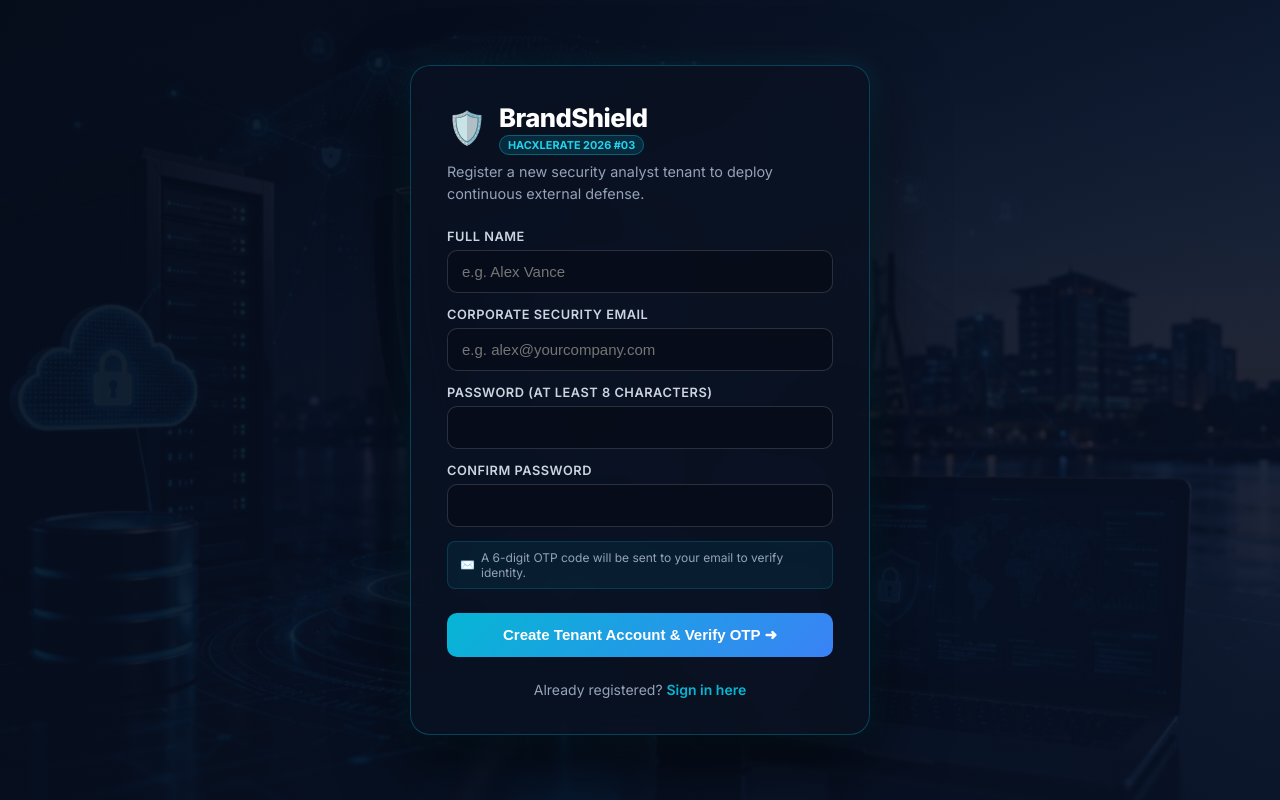
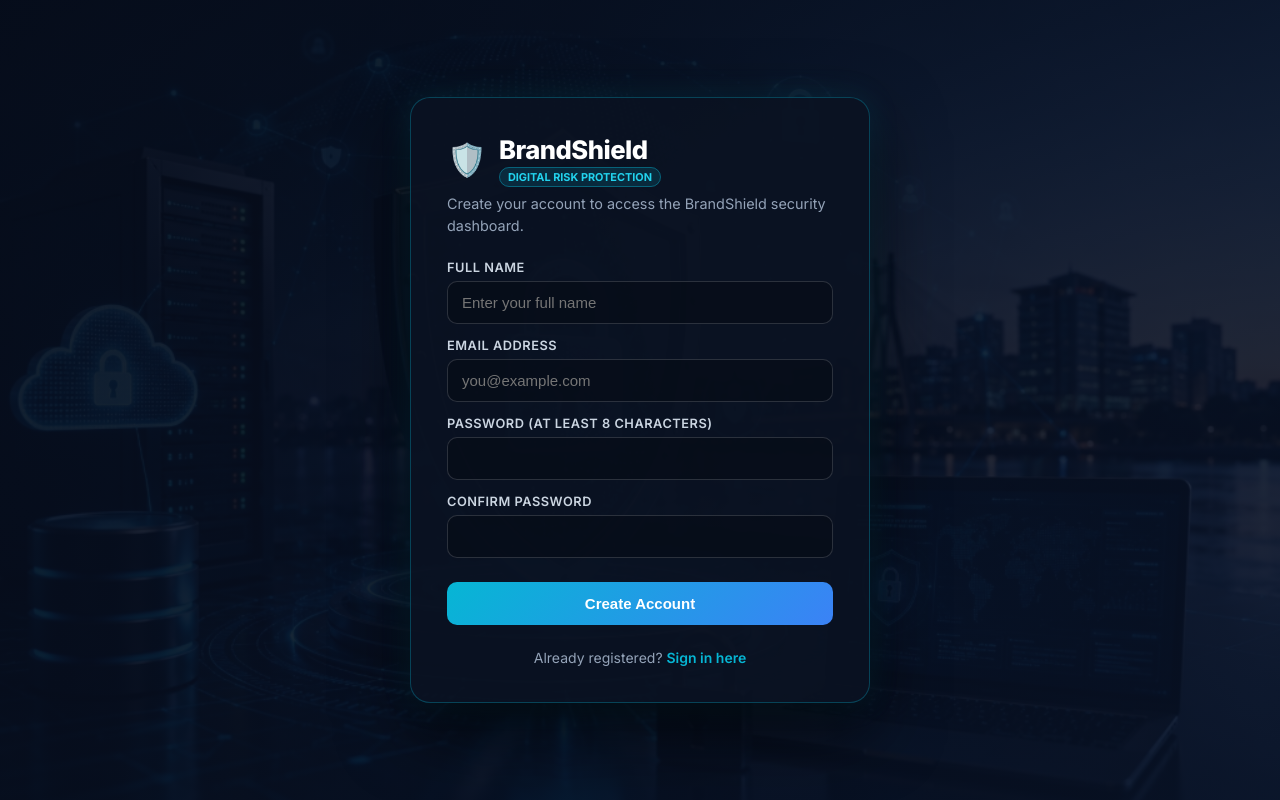
Before and after one commit to sharonkutty07-lgtm/BrandShield, a FastAPI app: page /register in a window 1280 px wide. Run offline with FastAPI, Linux system fonts and the light colour scheme.

Commit message:
Remove OTP verification

```diff
--- a/app/main.py
+++ b/app/main.py
@@ -34,7 +34,6 @@ from sqlalchemy.orm import Session
 
 from .database import engine, Base, SessionLocal
 from .models import User, Brand, LookalikeDomain, Incident, SocialImpersonation, CredentialLeak, ScanHistory
-from .core.email_service import generate_otp, send_otp_email
 from .api import brands, lookalikes, scan, incidents, impersonation, leaks, dashboard, reports
 from .core.typosquatting import generate_lookalikes
 from .core.impersonation import scan_social_impersonations
@@ -323,22 +322,24 @@ def login_submit(request: Request, email: str = Form(""), password: str = Form("
     try:
         email = (email or "").strip().lower()
         if not email or not password:
-            return RedirectResponse(url="/login?message=" + quote("Please enter both email and password."), status_code=303)
+            return RedirectResponse(
+                url="/login?message=" + quote("Please enter both email and password."),
+                status_code=303,
+            )
+
         user = db.query(User).filter(User.email == email).first()
         if not user or not _verify_password(password, user.password_hash):
-            return RedirectResponse(url="/login?message=" + quote("Email or password is incorrect."), status_code=303)
+            return RedirectResponse(
+                url="/login?message=" + quote("Email or password is incorrect."),
+                status_code=303,
+            )
 
-        # Check if user email is verified
+        # OTP verification has been removed. Existing pending accounts can sign in too.
         if not user.is_verified:
-            otp = generate_otp(6)
-            user.otp_code = otp
-            user.otp_expires_at = datetime.utcnow() + timedelta(minutes=10)
+            user.is_verified = True
+            user.otp_code = None
+            user.otp_expires_at = None
             db.commit()
-            send_otp_email(user.email, otp, user.full_name)
-            return RedirectResponse(
-                url=f"/verify-otp?email={quote(user.email)}&error=" + quote("Your account is not verified yet. A 6-digit OTP has been sent to your email."),
-                status_code=303
-            )
 
         request.session.clear()
         request.session["user_id"] = user.id
@@ -367,156 +368,58 @@ def register_submit(
 ):
     full_name = (full_name or "").strip()
     email = (email or "").strip().lower()
+
     if not full_name or len(full_name) > 150:
-        return RedirectResponse(url="/register?message=" + quote("Please enter a valid name."), status_code=303)
+        return RedirectResponse(
+            url="/register?message=" + quote("Please enter a valid name."), status_code=303
+        )
     if not email or "@" not in email or len(email) > 255:
-        return RedirectResponse(url="/register?message=" + quote("Please enter a valid email address."), status_code=303)
-    if not password or len(password) < 8:
-        return RedirectResponse(url="/register?message=" + quote("Password must be at least 8 characters."), status_code=303)
+        return RedirectResponse(
+            url="/register?message=" + quote("Please enter a valid email address."), status_code=303
+        )
+    if len(password) < 8:
+        return RedirectResponse(
+            url="/register?message=" + quote("Password must be at least 8 characters."), status_code=303
+        )
     if password != confirm_password:
-        return RedirectResponse(url="/register?message=" + quote("Passwords do not match."), status_code=303)
+        return RedirectResponse(
+            url="/register?message=" + quote("Passwords do not match."), status_code=303
+        )
 
     db = SessionLocal()
     try:
-        existing_user = db.query(User).filter(User.email == email).first()
-        if existing_user:
-            if existing_user.is_verified:
-                return RedirectResponse(url="/login?message=" + quote("An account with this email already exists and is verified. Please log in."), status_code=303)
-            else:
-                # User registered before but did not verify OTP
-                otp = generate_otp(6)
-                existing_user.full_name = full_name
-                existing_user.password_hash = _hash_password(password)
-                existing_user.otp_code = otp
-                existing_user.otp_expires_at = datetime.utcnow() + timedelta(minutes=10)
-                db.commit()
-                send_otp_email(existing_user.email, otp, existing_user.full_name)
+        user = db.query(User).filter(User.email == email).first()
+        if user:
+            if user.is_verified:
                 return RedirectResponse(
-                    url=f"/verify-otp?email={quote(existing_user.email)}&message=" + quote("Account pending verification. A fresh verification OTP has been sent."),
-                    status_code=303
+                    url="/login?message=" + quote("An account with this email already exists. Please log in."),
+                    status_code=303,
                 )
+            # Convert an older unverified/OTP-pending account to the no-OTP flow.
+            user.full_name = full_name
+            user.password_hash = _hash_password(password)
+            user.is_verified = True
+            user.otp_code = None
+            user.otp_expires_at = None
+        else:
+            user = User(
+                full_name=full_name,
+                email=email,
+                password_hash=_hash_password(password),
+                is_verified=True,
+                otp_code=None,
+                otp_expires_at=None,
+            )
+            db.add(user)
 
-        # Create new unverified user
-        otp = generate_otp(6)
-        user = User(
-            full_name=full_name,
-            email=email,
-            password_hash=_hash_password(password),
-            is_verified=False,
-            otp_code=otp,
-            otp_expires_at=datetime.utcnow() + timedelta(minutes=10)
+        db.commit()
+        return RedirectResponse(
+            url="/login?message=" + quote("Account created successfully. Please sign in."),
+            status_code=303,
         )
-        db.add(user)
-        db.commit()
-        db.refresh(user)
-
-        send_otp_email(user.email, otp, user.full_name)
-        return RedirectResponse(
-            url=f"/verify-otp?email={quote(user.email)}",
-            status_code=303
-        )
-    finally:
-        db.close()
-
-
-@app.get("/verify-otp", response_class=HTMLResponse)
-def verify_otp_page(request: Request, email: str = "", message: str = "", error: str = ""):
-    if request.session.get("user_id"):
-        return RedirectResponse(url="/", status_code=303)
-    if not email:
-        return RedirectResponse(url="/login", status_code=303)
-
-    email = email.strip().lower()
-    db = SessionLocal()
-    try:
-        user = db.query(User).filter(User.email == email).first()
-        if not user:
-            return RedirectResponse(url="/register?message=" + quote("Account not found. Please create an account."), status_code=303)
-        if user.is_verified:
-            return RedirectResponse(url="/login?message=" + quote("Your account is already verified! Please sign in."), status_code=303)
-
-        smtp_configured = bool(os.environ.get("SMTP_USER", "").strip() and os.environ.get("SMTP_PASSWORD", "").strip())
-        dev_otp = user.otp_code if not smtp_configured else None
-
-        return _template_response(request, "verify_otp.html", {
-            "email": email,
-            "dev_otp": dev_otp,
-            "success": message,
-            "error": error
-        })
-    finally:
-        db.close()
-
-
-@app.post("/verify-otp")
-def verify_otp_submit(request: Request, email: str = Form(""), otp: str = Form("")):
-    email = (email or "").strip().lower()
-    otp_input = (otp or "").strip()
-    db = SessionLocal()
-    try:
-        user = db.query(User).filter(User.email == email).first()
-        if not user:
-            return RedirectResponse(url="/register?message=" + quote("Account not found. Please register."), status_code=303)
-
-        if user.is_verified:
-            return RedirectResponse(url="/login?message=" + quote("Account already verified. Please sign in."), status_code=303)
-
-        smtp_configured = bool(os.environ.get("SMTP_USER", "").strip() and os.environ.get("SMTP_PASSWORD", "").strip())
-        dev_otp = user.otp_code if not smtp_configured else None
-
-        if not user.otp_code or user.otp_code != otp_input:
-            return _template_response(request, "verify_otp.html", {
-                "email": email,
-                "dev_otp": dev_otp,
-                "error": "Invalid verification code. Please check your email or terminal and try again."
-            })
-
-        if user.otp_expires_at and user.otp_expires_at < datetime.utcnow():
-            return _template_response(request, "verify_otp.html", {
-                "email": email,
-                "dev_otp": dev_otp,
-                "error": "The verification code has expired. Please click Resend OTP below."
-            })
-
-        # Mark user verified
-        user.is_verified = True
-        user.otp_code = None
-        user.otp_expires_at = None
-        db.commit()
-
-        # Sign the user in with verified status
-        request.session.clear()
-        request.session["user_id"] = user.id
-        request.session["user_name"] = user.full_name
-        request.session["user_email"] = user.email
-        request.session["is_verified"] = True
-
-        return RedirectResponse(url="/?verified=1", status_code=303)
-    finally:
-        db.close()
-
-
-@app.post("/resend-otp")
-def resend_otp_submit(request: Request, email: str = Form("")):
-    email = (email or "").strip().lower()
-    db = SessionLocal()
-    try:
-        user = db.query(User).filter(User.email == email).first()
-        if not user:
-            return RedirectResponse(url="/register?message=" + quote("Account not found. Please create an account."), status_code=303)
-        if user.is_verified:
-            return RedirectResponse(url="/login?message=" + quote("Account is already verified. Please sign in."), status_code=303)
-
-        new_otp = generate_otp(6)
-        user.otp_code = new_otp
-        user.otp_expires_at = datetime.utcnow() + timedelta(minutes=10)
-        db.commit()
-
-        send_otp_email(user.email, new_otp, user.full_name)
-        return RedirectResponse(
-            url=f"/verify-otp?email={quote(email)}&message=" + quote("A fresh 6-digit OTP code has been dispatched."),
-            status_code=303
-        )
+    except Exception:
+        db.rollback()
+        raise
     finally:
         db.close()
 
--- a/app/templates/register.html
+++ b/app/templates/register.html
@@ -3,145 +3,47 @@
 <head>
 <meta charset="UTF-8">
 <meta name="viewport" content="width=device-width, initial-scale=1">
-<title>BrandShield | Register Tenant</title>
+<title>BrandShield | Register</title>
 <link rel="preconnect" href="https://fonts.googleapis.com">
 <link rel="preconnect" href="https://fonts.gstatic.com" crossorigin>
 <link href="https://fonts.googleapis.com/css2?family=Inter:wght@300;400;500;600;700;800&display=swap" rel="stylesheet">
 <style>
 * { box-sizing: border-box; margin: 0; padding: 0; }
-body {
-  min-height: 100vh;
-  display: grid;
-  place-items: center;
-  background-color: #060b14;
-  background-image:
-    linear-gradient(135deg, rgba(6, 12, 26, 0.92) 0%, rgba(8, 18, 38, 0.88) 100%),
-    url('/static/images/dashboard_template.jpg');
-  background-size: cover;
-  background-position: center;
-  font-family: 'Inter', -apple-system, sans-serif;
-  color: #eaf2ff;
-  padding: 24px;
-}
-.card {
-  width: min(100%, 460px);
-  padding: 36px;
-  border: 1px solid rgba(6, 182, 212, 0.3);
-  border-radius: 20px;
-  background: rgba(10, 18, 34, 0.88);
-  backdrop-filter: blur(20px);
-  box-shadow: 0 25px 70px rgba(0, 0, 0, 0.7), 0 0 30px rgba(6, 182, 212, 0.15);
-}
-.logo-box {
-  display: flex;
-  align-items: center;
-  gap: 12px;
-  margin-bottom: 8px;
-}
-.logo-icon { font-size: 2rem; }
-.logo-text { font-size: 1.6rem; font-weight: 800; color: #fff; letter-spacing: -0.02em; }
-.badge {
-  font-size: 0.68rem;
-  background: rgba(6, 182, 212, 0.15);
-  border: 1px solid rgba(6, 182, 212, 0.4);
-  color: #22d3ee;
-  padding: 2px 8px;
-  border-radius: 999px;
-  font-weight: 700;
-  text-transform: uppercase;
-}
-.sub { color: #94a3b8; margin: 0 0 24px; font-size: 0.9rem; line-height: 1.5; }
-label {
-  display: block;
-  font-size: 0.8rem;
-  font-weight: 600;
-  color: #cbd5e1;
-  margin: 14px 0 6px;
-  text-transform: uppercase;
-  letter-spacing: 0.04em;
-}
-input {
-  width: 100%;
-  padding: 12px 14px;
-  border-radius: 10px;
-  border: 1px solid rgba(255, 255, 255, 0.15);
-  background: rgba(6, 12, 24, 0.7);
-  color: white;
-  font-size: 15px;
-  transition: all 0.2s;
-}
-input:focus {
-  outline: none;
-  border-color: #06b6d4;
-  box-shadow: 0 0 10px rgba(6, 182, 212, 0.3);
-}
-button {
-  width: 100%;
-  margin-top: 24px;
-  padding: 13px;
-  border: 0;
-  border-radius: 10px;
-  background: linear-gradient(135deg, #06b6d4, #3b82f6);
-  color: #fff;
-  font-weight: 700;
-  font-size: 15px;
-  cursor: pointer;
-  transition: transform 0.2s, box-shadow 0.2s;
-}
-button:hover {
-  transform: translateY(-2px);
-  box-shadow: 0 0 20px rgba(6, 182, 212, 0.4);
-}
-.message {
-  padding: 10px 14px;
-  border-radius: 8px;
-  background: rgba(239, 68, 68, 0.2);
-  border: 1px solid #ef4444;
-  color: #fca5a5;
-  margin: 14px 0;
-  font-size: 0.85rem;
-}
-.foot { margin-top: 24px; color: #94a3b8; text-align: center; font-size: 14px; }
-a { color: #06b6d4; text-decoration: none; font-weight: 600; }
-a:hover { text-decoration: underline; }
+body { min-height: 100vh; display: grid; place-items: center; background-color: #060b14; background-image: linear-gradient(135deg, rgba(6,12,26,.92), rgba(8,18,38,.88)), url('/static/images/dashboard_template.jpg'); background-size: cover; background-position: center; font-family: Inter, Arial, sans-serif; color: #eaf2ff; padding: 24px; }
+.card { width: min(100%, 460px); padding: 36px; border: 1px solid rgba(6,182,212,.3); border-radius: 20px; background: rgba(10,18,34,.9); box-shadow: 0 25px 70px rgba(0,0,0,.7), 0 0 30px rgba(6,182,212,.15); }
+.logo-box { display:flex; align-items:center; gap:12px; margin-bottom:8px; }
+.logo-icon { font-size:2rem; }
+.logo-text { font-size:1.6rem; font-weight:800; color:#fff; letter-spacing:-.02em; }
+.badge { font-size:.68rem; background:rgba(6,182,212,.15); border:1px solid rgba(6,182,212,.4); color:#22d3ee; padding:2px 8px; border-radius:999px; font-weight:700; text-transform:uppercase; }
+.sub { color:#94a3b8; margin:0 0 24px; font-size:.9rem; line-height:1.5; }
+label { display:block; font-size:.8rem; font-weight:600; color:#cbd5e1; margin:14px 0 6px; text-transform:uppercase; letter-spacing:.04em; }
+input { width:100%; padding:12px 14px; border-radius:10px; border:1px solid rgba(255,255,255,.15); background:rgba(6,12,24,.7); color:white; font-size:15px; }
+input:focus { outline:none; border-color:#06b6d4; box-shadow:0 0 10px rgba(6,182,212,.3); }
+button { width:100%; margin-top:24px; padding:13px; border:0; border-radius:10px; background:linear-gradient(135deg,#06b6d4,#3b82f6); color:#fff; font-weight:700; font-size:15px; cursor:pointer; }
+button:hover { box-shadow:0 0 20px rgba(6,182,212,.4); }
+.message { padding:10px 14px; border-radius:8px; background:rgba(6,182,212,.12); border:1px solid rgba(6,182,212,.45); color:#a5f3fc; margin:14px 0; font-size:.85rem; overflow-wrap:anywhere; }
+.foot { margin-top:24px; color:#94a3b8; text-align:center; font-size:14px; }
+a { color:#06b6d4; text-decoration:none; font-weight:600; }
+a:hover { text-decoration:underline; }
 </style>
 </head>
 <body>
 <main class="card">
-  <div class="logo-box">
-    <span class="logo-icon">🛡️</span>
-    <div>
-      <div class="logo-text">BrandShield</div>
-      <span class="badge">HACXLERATE 2026 #03</span>
-    </div>
-  </div>
-  <p class="sub">Register a new security analyst tenant to deploy continuous external defense.</p>
-
-  {% if message %}<div class="message">{{ message }}</div>{% endif %}
-
+  <div class="logo-box"><span class="logo-icon">🛡️</span><div><div class="logo-text">BrandShield</div><span class="badge">Digital Risk Protection</span></div></div>
+  <p class="sub">Create your account to access the BrandShield security dashboard.</p>
+  {% if message %}<div class="message" role="status">{{ message }}</div>{% endif %}
   <form method="post" action="/register">
     <label for="full_name">Full Name</label>
-    <input id="full_name" name="full_name" autocomplete="name" placeholder="e.g. Alex Vance" maxlength="150" required>
-
-    <label for="email">Corporate Security Email</label>
-    <input id="email" name="email" type="email" autocomplete="email" placeholder="e.g. alex@yourcompany.com" required>
-
+    <input id="full_name" name="full_name" type="text" autocomplete="name" placeholder="Enter your full name" maxlength="150" required>
+    <label for="email">Email Address</label>
+    <input id="email" name="email" type="email" autocomplete="email" placeholder="you@example.com" maxlength="255" required>
     <label for="password">Password (at least 8 characters)</label>
     <input id="password" name="password" type="password" autocomplete="new-password" minlength="8" required>
-
     <label for="confirm_password">Confirm Password</label>
     <input id="confirm_password" name="confirm_password" type="password" autocomplete="new-password" minlength="8" required>
-
-    <div style="margin-top:14px; font-size:12px; color:#94a3b8; display:flex; align-items:center; gap:6px; background:rgba(6, 182, 212, 0.08); padding:8px 12px; border-radius:8px; border:1px solid rgba(6, 182, 212, 0.2);">
-      <span>✉️</span> A 6-digit OTP code will be sent to your email to verify identity.
-    </div>
-
-    <button type="submit">Create Tenant Account & Verify OTP ➜</button>
+    <button type="submit">Create Account</button>
   </form>
-
-  <div class="foot">
-    Already registered? <a href="/login">Sign in here</a>
-  </div>
+  <div class="foot">Already registered? <a href="/login">Sign in here</a></div>
 </main>
 </body>
 </html>
```
